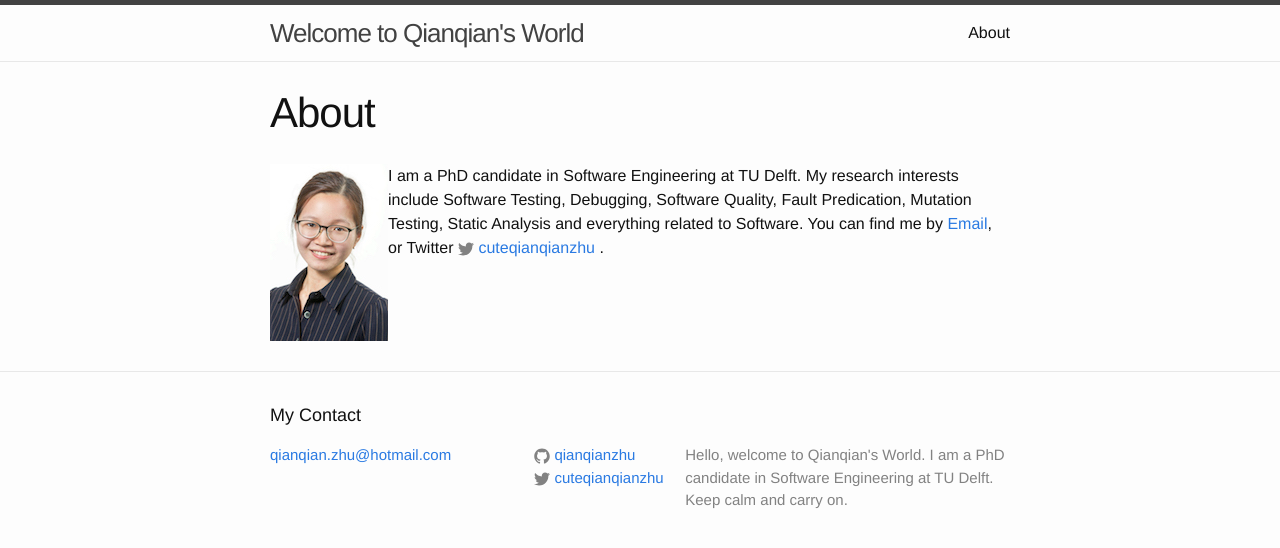
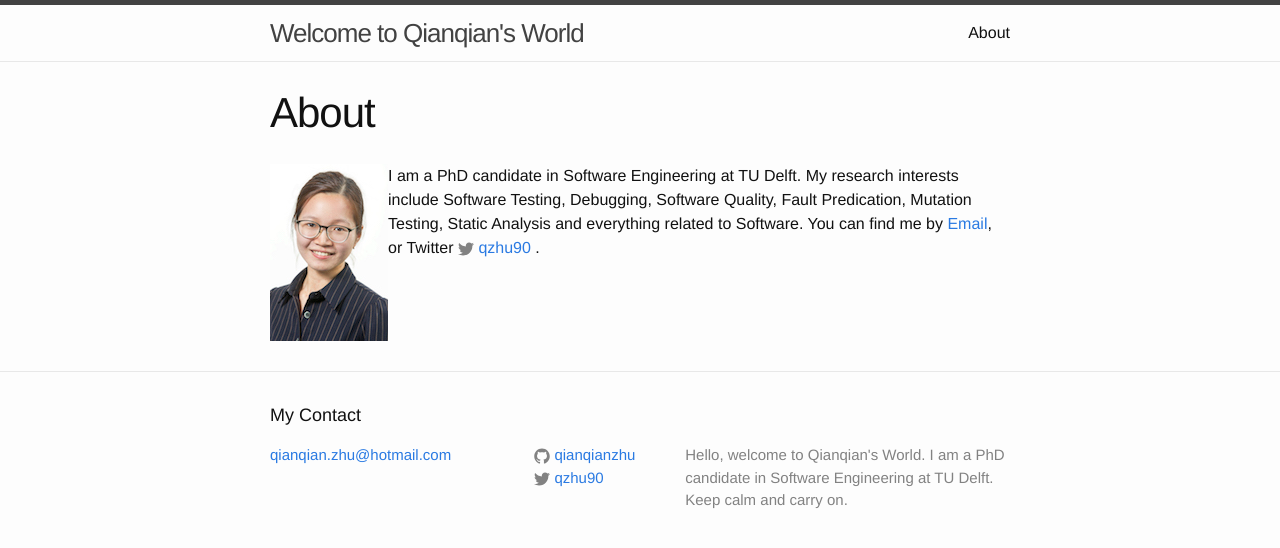
Before and after one commit to qianqianzhu/qianqianzhu.github.io, a Jekyll site: the page built from about.md, in a window 1280 px wide. Shown: the top 548 px of the page. Built offline with Jekyll 4.4.1, drawn with Linux system fonts in a browser that asks for light colours.

Commit message:
update twitter account

```diff
--- a/_config.yml
+++ b/_config.yml
@@ -14,7 +14,7 @@ description: > # this means to ignore newlines until "baseurl:"
   Keep calm and carry on.
 baseurl: "" # the subpath of your site, e.g. /blog
 url: "http://qianqianzhu.github.io" # the base hostname & protocol for your site
-twitter_username: cuteqianqianzhu
+twitter_username: qzhu90
 github_username:  qianqianzhu
 
 # Build settings
--- a/about.md
+++ b/about.md
@@ -5,4 +5,4 @@ permalink: /about/
 ---
 <img src="/assets/qianqianzhu.jpg" alt="qianqianzhu" style="float:left">
 
-I am a PhD candidate in Software Engineering at TU Delft. My research interests include Software Testing, Debugging, Software Quality, Fault Predication, Mutation Testing, Static Analysis and everything related to Software. You can find me by <a href="mailto:{{ site.email }}">Email</a>, or Twitter {% include icon-twitter.html username="cuteqianqianzhu" %}.
+I am a PhD candidate in Software Engineering at TU Delft. My research interests include Software Testing, Debugging, Software Quality, Fault Predication, Mutation Testing, Static Analysis and everything related to Software. You can find me by <a href="mailto:{{ site.email }}">Email</a>, or Twitter {% include icon-twitter.html username="qzhu90" %}.
```
